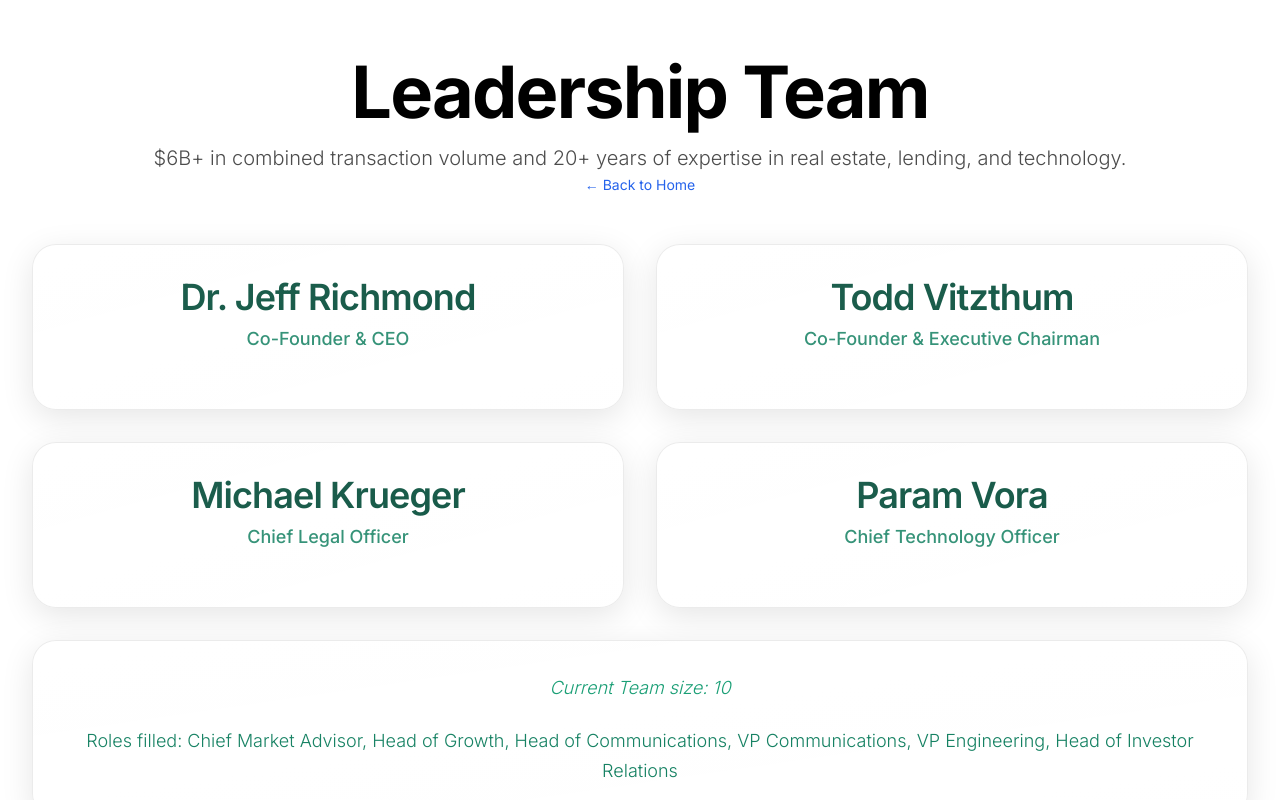
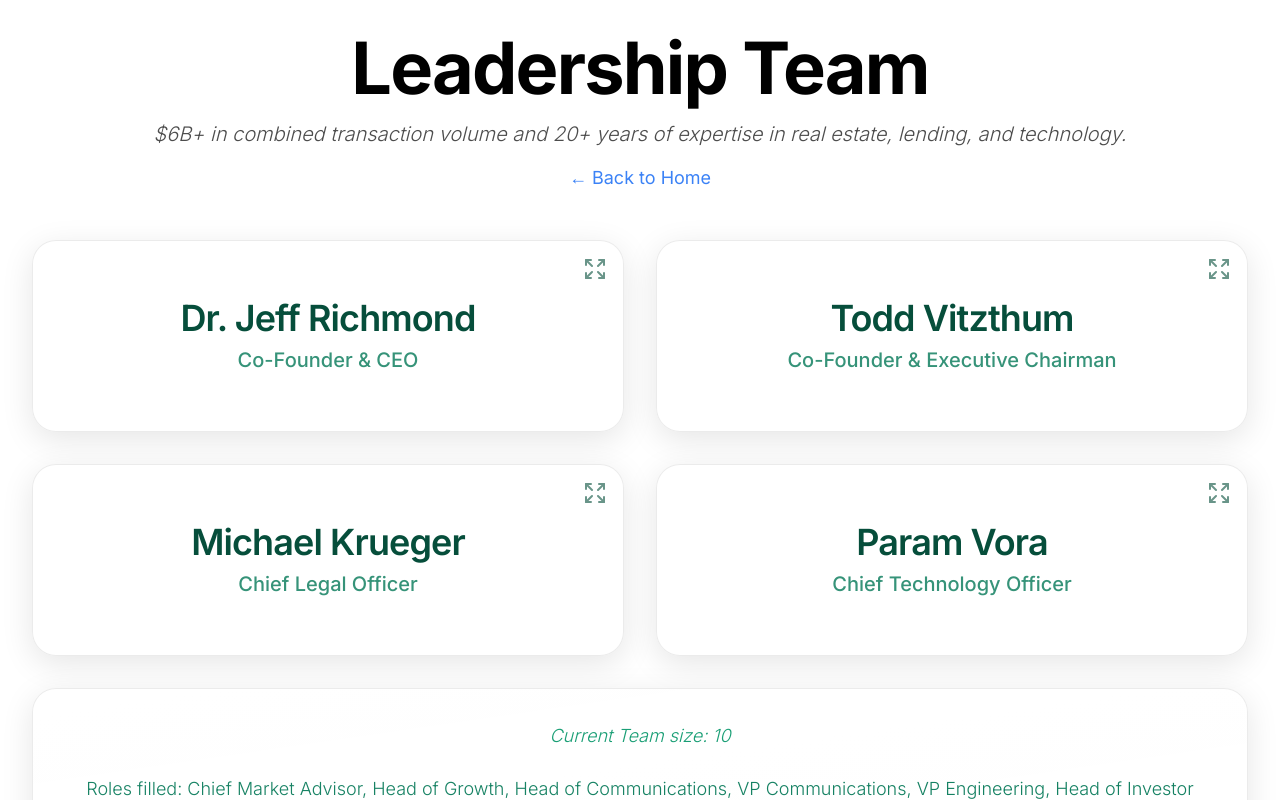
Before and after one commit to paramvora-myacara/acara-deck, a Next.js app: page /team in a window 1280 px wide. Built offline with nearby package versions, Linux system fonts and the light colour scheme.

Commit message:
card page

```diff
--- a/src/app/layout.tsx
+++ b/src/app/layout.tsx
@@ -5,7 +5,7 @@ import "./globals.css";
 const inter = Inter({ subsets: ["latin"] });
 
 export const metadata: Metadata = {
-  title: 'ACARA Cap',
+  title: 'ACARA Cap Pitch Deck',
   description: 'ACARA Cap - Real estate lending platform and investment opportunities',
   icons: {
     icon: '/ACARAfavicon.jpg',
--- a/src/app/team/page.tsx
+++ b/src/app/team/page.tsx
@@ -59,44 +59,7 @@ const teamMembers: Omit<CardData, 'slug'>[] = [
 ];
 
 export default function TeamPage() {
-  return (
-    <div className="min-h-screen bg-white dark:bg-black">
-      <main className="flex flex-col items-center min-h-screen p-4 md:p-8">
-        <div className="text-center w-full max-w-7xl mx-auto pt-4 md:pt-6">
-          <h1 className="text-5xl md:text-7xl font-bold text-black dark:text-white tracking-tight">
-            Leadership Team
-          </h1>
-          <p className="mt-4 text-lg md:text-xl text-black/70 dark:text-white/70 font-light whitespace-pre-line">
-            $6B+ in combined transaction volume and 20+ years of expertise in real estate, lending, and technology.
-          </p>
-          <Link href="/" className="mt-2 text-sm text-blue-600 dark:text-blue-400 hover:underline">
-            &larr; Back to Home
-          </Link>
-        </div>
-
-        <div className="w-full max-w-7xl mx-auto mt-12 flex-grow grid grid-cols-1 md:grid-cols-2 gap-6 md:gap-8">
-          {teamMembers.map((card, idx) => (
-            <div
-              key={idx}
-              className={`cursor-pointer group glass-card rounded-3xl p-8 bg-gradient-to-br ${card.gradient} border border-gray-200 dark:border-white/20 shadow-md dark:shadow-xl shadow-gray-200/50 dark:shadow-white/5 hover:shadow-lg dark:hover:shadow-2xl hover:scale-[1.02] transition-all duration-300 animate-fadeIn relative overflow-hidden flex flex-col justify-center`}
-              style={{ animationDelay: `${idx * 150}ms` }}
-            >
-              <div className="absolute inset-0 bg-gradient-to-br from-white/10 to-white/5 dark:from-white/[0.02] dark:to-white/[0.01] pointer-events-none" />
-              <div className="flex flex-col items-center justify-center mb-6">
-                <h3 className={`text-4xl font-semibold ${card.textColor} mb-2`}>
-                  {card.title}
-                </h3>
-                {card.role && (
-                  <p className={`text-lg font-medium ${card.accentColor} opacity-80`}>
-                    {card.role}
-                  </p>
-                )}
-              </div>
-            </div>
-          ))}
-        </div>
-
-        {/* Team Size Card */}
+  const teamInfoComponent = (
     <div className="w-full max-w-7xl mx-auto mt-8">
       <div className="glass-card rounded-3xl p-8 bg-gradient-to-br from-emerald-50 to-green-100 dark:from-emerald-900/20 dark:to-green-900/20 border border-gray-200 dark:border-white/20 shadow-md dark:shadow-xl shadow-gray-200/50 dark:shadow-white/5 hover:shadow-lg dark:hover:shadow-2xl hover:scale-[1.02] transition-all duration-300 animate-fadeIn group relative overflow-hidden flex flex-col justify-center">
         <div className="absolute inset-0 bg-gradient-to-br from-white/10 to-white/5 dark:from-white/[0.02] dark:to-white/[0.01] pointer-events-none" />
@@ -112,7 +75,18 @@ export default function TeamPage() {
         </div>
       </div>
     </div>
-      </main>
-    </div>
+  );
+
+  const cards = teamMembers.map(member => ({ ...member, slug: member.title.toLowerCase().replace(/\s+/g, '-') }));
+
+  return (
+    <InteractiveCardPage
+      pageTitle="Leadership Team"
+      byline="$6B+ in combined transaction volume and 20+ years of expertise in real estate, lending, and technology."
+      cards={cards}
+      showRoleAsByline={true}
+    >
+      {teamInfoComponent}
+    </InteractiveCardPage>
   );
 }
--- a/src/components/InteractiveCardPage.tsx
+++ b/src/components/InteractiveCardPage.tsx
@@ -33,7 +33,7 @@ type InteractiveCardPageProps = {
 
 const slugify = (text: string) => text.toLowerCase().replace(/\s+/g, '-').replace(/[^\w-]+/g, '');
 
-function InteractiveCardPageComponent({ pageTitle, byline, cards: initialCards, showRoleAsByline = false, smallerText = false }: InteractiveCardPageProps) {
+function InteractiveCardPageComponent({ pageTitle, byline, cards: initialCards, showRoleAsByline = false, smallerText = false, children }: InteractiveCardPageProps & { children?: React.ReactNode }) {
   const router = useRouter();
   const pathname = usePathname();
   const searchParams = useSearchParams();
@@ -56,7 +56,7 @@ function InteractiveCardPageComponent({ pageTitle, byline, cards: initialCards,
 
   return (
     <div className="min-h-screen bg-white dark:bg-black">
-      <main className="flex flex-col items-center justify-center min-h-screen p-4 md:p-8">
+      <main className="flex flex-col items-center min-h-screen p-4 md:p-8">
         <header className="w-full max-w-7xl mx-auto mb-12 text-center">
           <h1 className="text-5xl md:text-7xl font-bold text-black dark:text-white tracking-tight">
             {pageTitle}
@@ -96,6 +96,8 @@ function InteractiveCardPageComponent({ pageTitle, byline, cards: initialCards,
             ))}
           </div>
         </motion.div>
+
+        {children}
 
         <Modal isOpen={selectedCardIndex !== -1} onClose={handleClose}>
             {mainCard && (
@@ -161,7 +163,7 @@ function InteractiveCardPageComponent({ pageTitle, byline, cards: initialCards,
   );
 }
 
-export default function InteractiveCardPage(props: InteractiveCardPageProps) {
+export default function InteractiveCardPage(props: InteractiveCardPageProps & { children?: React.ReactNode }) {
   return (
     <Suspense>
       <InteractiveCardPageComponent {...props} />
```
Lines whose indentation alone changed are shown as unchanged.
